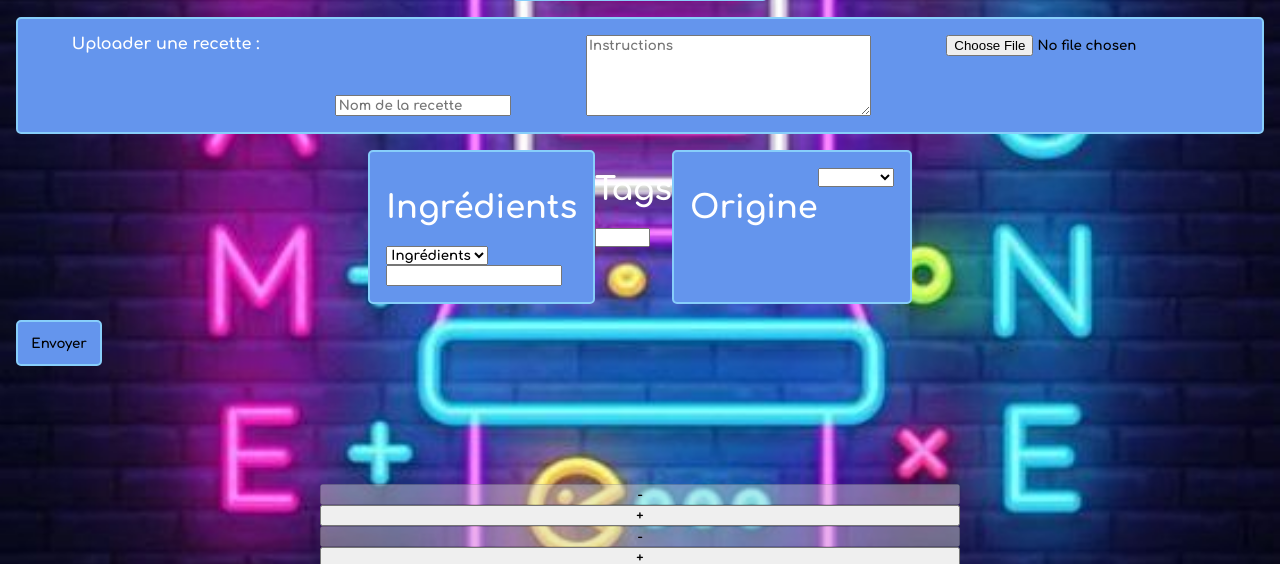
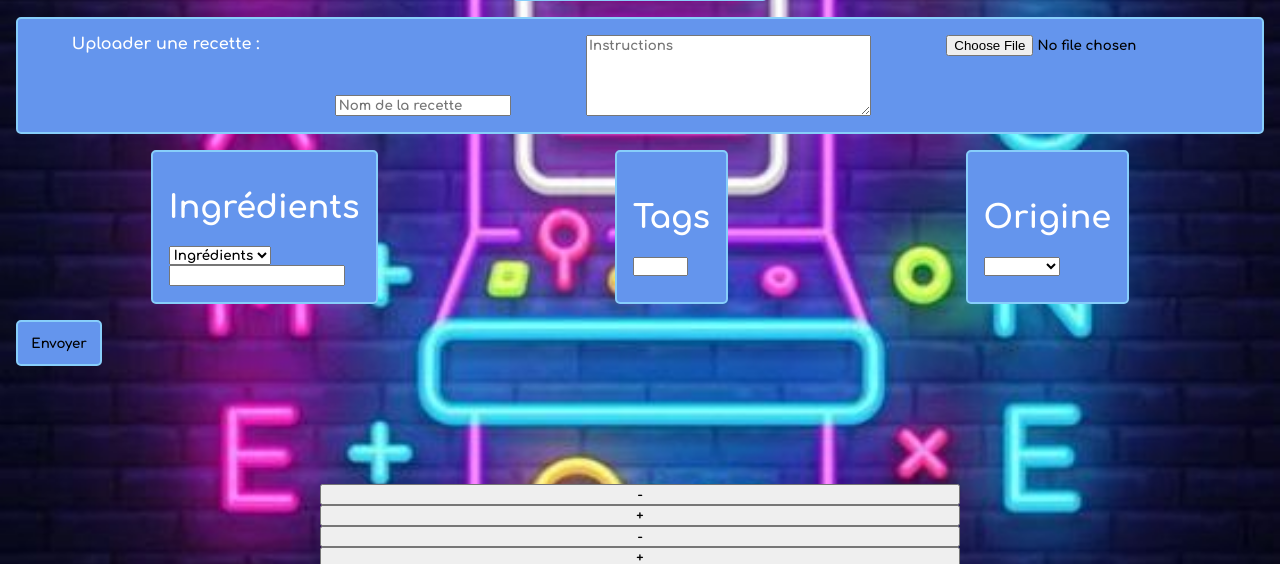
Before and after one commit to Newball875/Web3_Projet, a PHP site: page /ajout_recette.php in a window 1280 px wide. Shown: the part 202-766 px from the top of the page. Run offline with PHP 8.4, Linux system fonts and the light colour scheme; data that the repository does not hold is empty.

Commit message:
changement fin

```diff
--- a/Projet/ajout_recette.php
+++ b/Projet/ajout_recette.php
@@ -33,7 +33,7 @@ $tab_tags=Connexion::prendreTousTags($pdo);
             <input type="file" class="form-control" id="image" name="image">
         </div>
         <div class="liste">
-            <div id="liste-ingredients">
+            <div class="liste-ingredients">
                 <h1>Ingrédients</h1>
                 <div>
                     <select class="menu_ingredient" name="ingredients0">
@@ -42,7 +42,7 @@ $tab_tags=Connexion::prendreTousTags($pdo);
                     <input type="number" class="form-control" name="quantite0">
                 </div>
             </div>
-            <div id="liste-tags">
+            <div class="liste-tags">
                 <h1>Tags</h1>
                 <div>
                     <select class="menu_tag" name="tags0">
@@ -50,7 +50,7 @@ $tab_tags=Connexion::prendreTousTags($pdo);
                     </select>
                 </div>
             </div>
-            <div id="choix-origine">
+            <div class="choix-origine">
                 <h1>Origine</h1>
                 <div>
                     <select class="origine" name="origine">
--- a/Projet/css/ajout_recette.css
+++ b/Projet/css/ajout_recette.css
@@ -192,11 +192,11 @@ footer{
 .liste {
     display: flex;
     flex-direction: row;
-    justify-content: center;
+    justify-content: space-around;
     padding: 1em;
 }
 
-#liste-ingredients{
+.liste-ingredients{
     display: flex;
     flex-direction: column;
     justify-content: center;
@@ -207,14 +207,26 @@ footer{
     color: black ;
 }
 
+.liste-tags{
+    display: flex;
+    flex-direction: column;
+    justify-content: center;
+    border: 2px solid lightskyblue;
+    border-radius: 5px;
+    background: cornflowerblue;
+    padding : 1em;
+    color: black ;
+}
+
+
 .menu_ingredient{
     display: flex;
     flex-direction: row;
 }
 
-#choix-origine{
+.choix-origine{
     display: flex;
-    flex-direction: row;
+    flex-direction: column;
     justify-content: center;
     border: 2px solid lightskyblue;
     border-radius: 5px;
```
